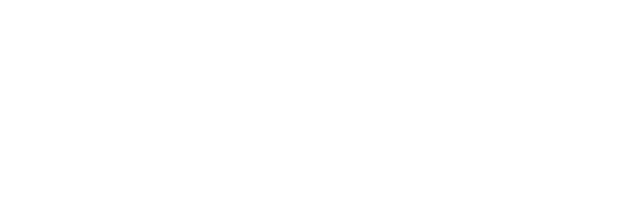
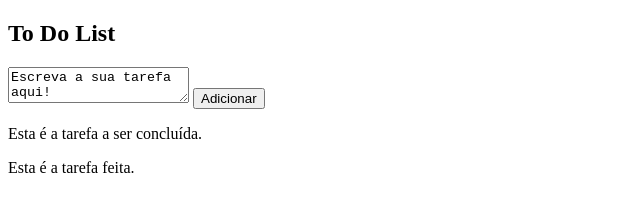
Before and after one commit to devthiagofraga/To-Do-List, a plain HTML site: page index.html in a window 1280 px wide. Shown: the whole page, without its empty margins (0-640 px from the left). Drawn offline with Linux system fonts and the light colour scheme.

Commit message:
Esqueleto-do-projeto

```diff
--- a/index.html
+++ b/index.html
@@ -3,9 +3,30 @@
 <head>
     <meta charset="UTF-8">
     <meta name="viewport" content="width=device-width, initial-scale=1.0">
+    <link rel="stylesheet" href="./css/styles.css">
     <title>To do List</title>
 </head>
 <body>
+    <!-- Icone para mudar de tema -->
+    <nav>
+        <div class="dark-light" id="dark-light"></div>
+    </nav>
 
+    <!-- Local para inserir a tarefa a ser feita -->
+    <section class="section">
+        <h2>To Do List</h2>
+        <div class="todo">
+            <textarea name="textarea" id="insertTexto">Escreva a sua tarefa aqui!</textarea>
+            <button type="submit">Adicionar</button>
+        </div>
+
+        <!-- Tarefa concluida -->
+        <div class="conclusion">
+            <p id="todo-text">Esta é a tarefa a ser concluída.</p>
+            <p id="endWork">Esta é a tarefa feita.</p>
+        </div>
+    </section>
+
+    <script src="./app/scripts.js"></script>
 </body>
 </html>
```
Also changed, not shown: app/scripts.js (added), css/styles.css (added).
